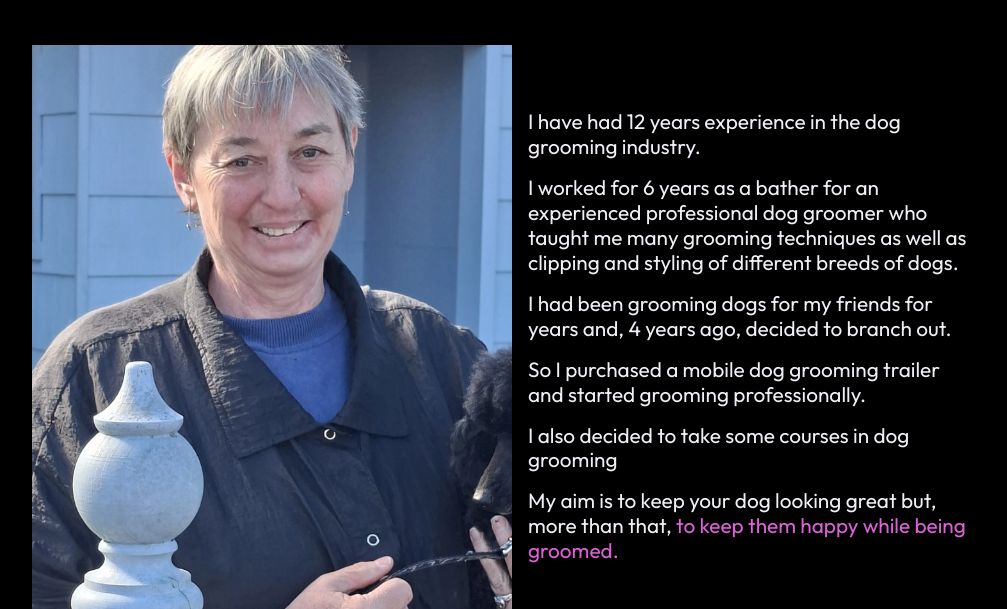
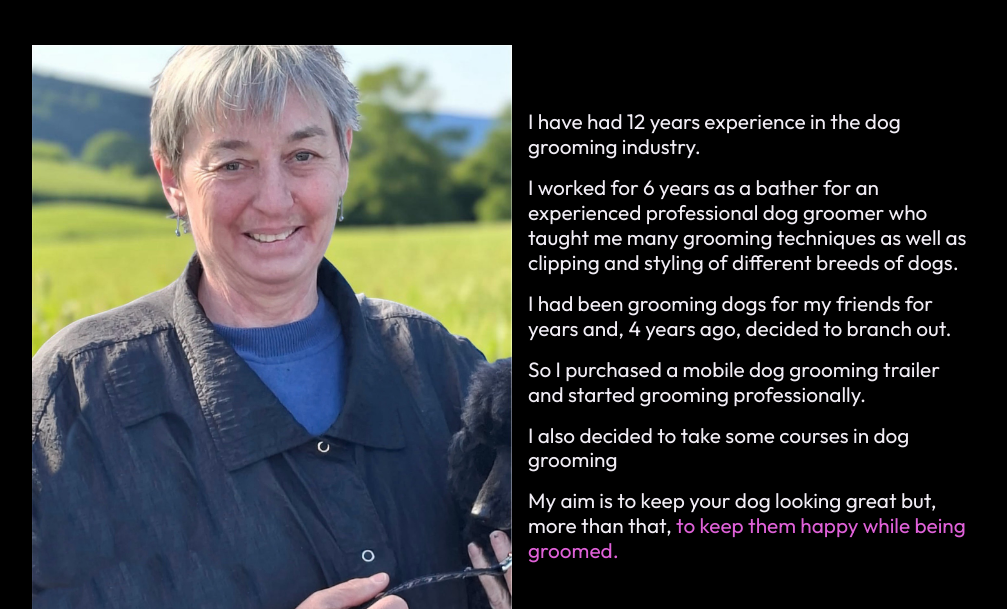
Before and after one commit to MargM43/Sharon, a plain HTML site: page about.html in a window 1280 px wide. Shown: the part 191-800 px from the top of the page, without its empty margins (128-1135 px from the left). Drawn offline with nearby package versions, Linux system fonts and the light colour scheme.

Commit message:
new photo of sharon

```diff
--- a/about.html
+++ b/about.html
@@ -33,7 +33,7 @@
     <div class="about-Shazza">
         <h1>Hi, I'm Sharon Smith</h1>
         <div class="sharon-info">
-            <img src="images/Sharon with Kuzie.webp" alt="">
+            <img src="images/Sharon new background 2.JPG" alt="">
             <div class="wrapper personal">
             <p>I have had 12 years experience in the dog grooming industry.</p>
             <p> I worked for 6 years as a bather for an experienced professional dog
```
Also changed, not shown: contact.html (+1 -1 lines), images/Sharon Kuzie 2.webp (deleted), images/Sharon L copy.webp (deleted), images/Sharon new background 2.JPG (added), images/Sharon new background.jpg (added), images/Sharon with Kuzie.webp (deleted), 2 other files.
